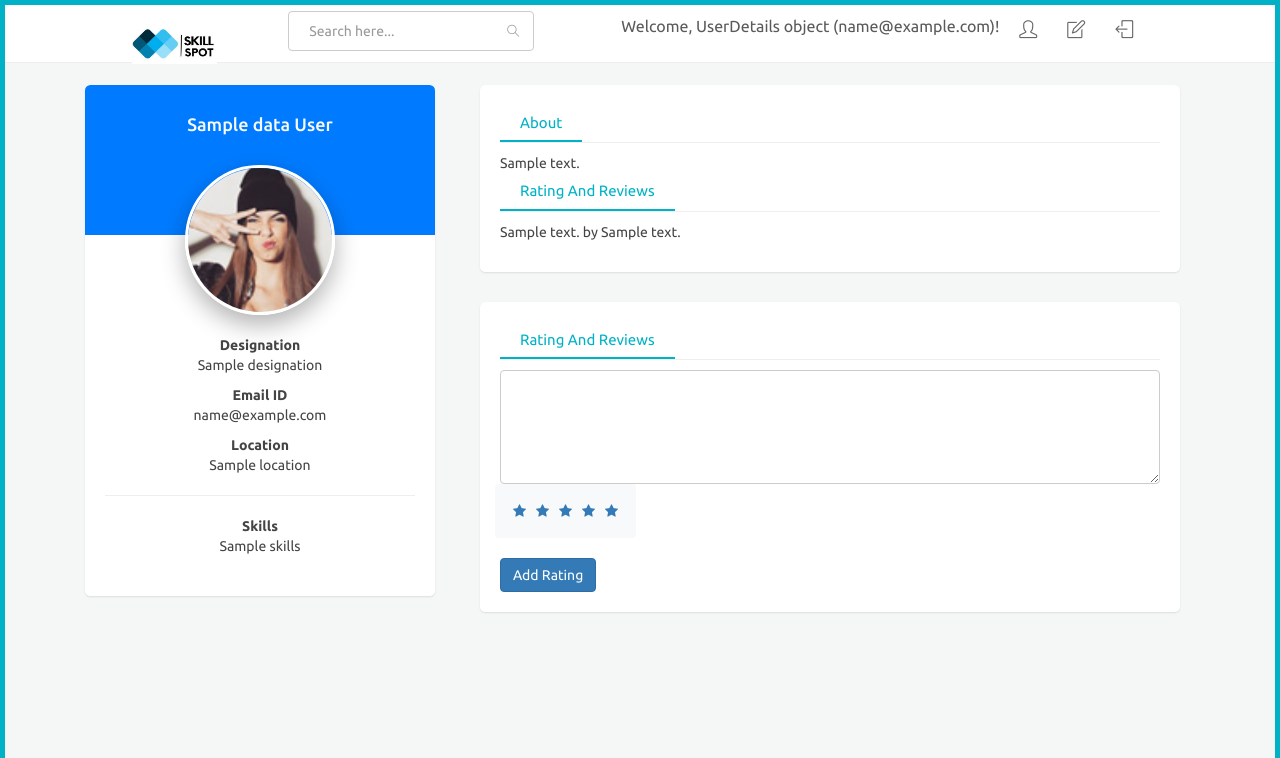
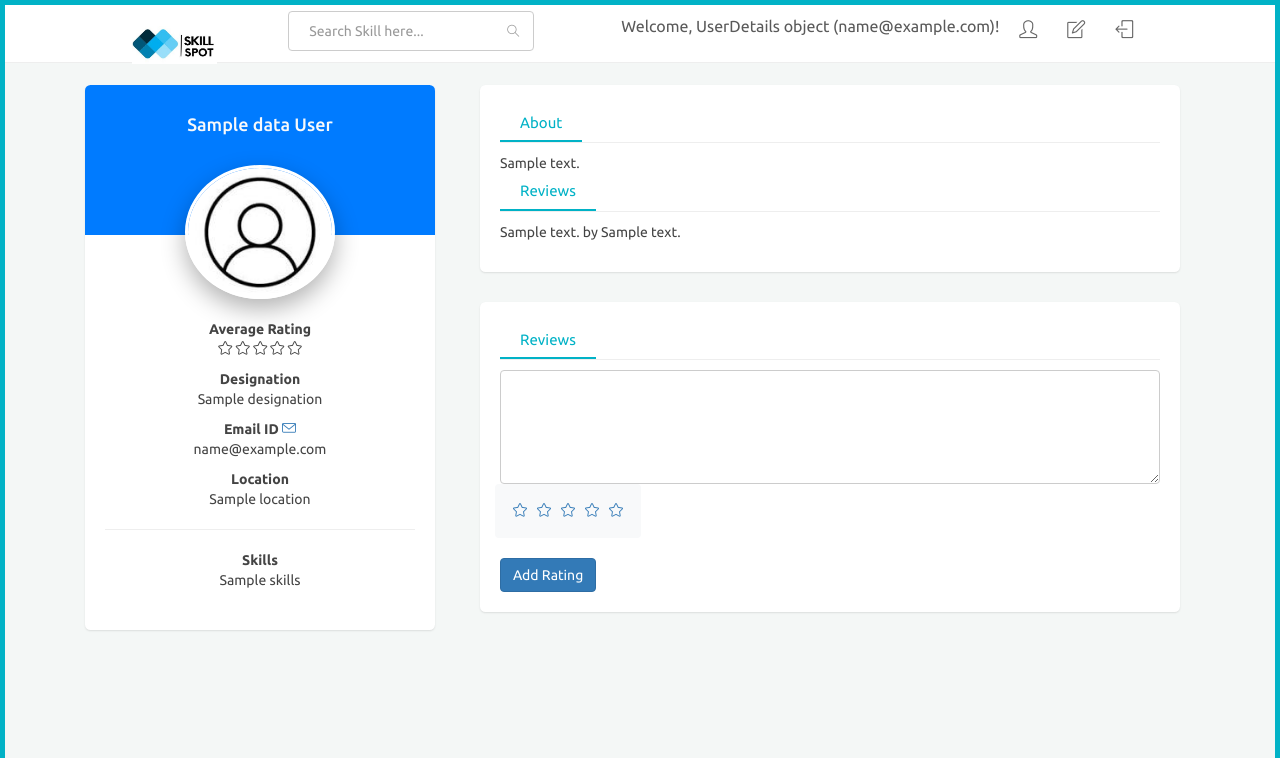
Before and after one commit to aanchal-05/skillspot, a Django app: template dashboard/templates/profile.html in a window 1280 px wide. Shown: the top 758 px of the page. Run offline with Django 5.2, Linux system fonts and the light colour scheme; tables that the repository leaves empty hold one stand-in row (values such as "Sample post"); the template is opened without the code that fills it: values that come from a table or form of the project are taken from there, most other values are stand-ins (such as "Sample title", 1, 10 or a date in 2020); some libraries are stand-ins or nearby versions.

Commit message:
rating functionality updated

```diff
--- a/authentication/models.py
+++ b/authentication/models.py
@@ -19,4 +19,4 @@ class UserDetails(models.Model):
     # about= models.TextField(blank=True, null=True)
     about= RichTextField(blank=True, null=True)
     review= models.CharField(max_length=1000,blank=True, null=True)
-    avgrating= models.IntegerField(default=0)
+    avgrating= models.FloatField(default=0)
--- a/authentication/templates/signup.html
+++ b/authentication/templates/signup.html
@@ -36,7 +36,7 @@
         <div class="vertical-align-middle auth-main">
           <div class="auth-box">
             <div class="top">
-                        <img src=" {%static 'assets/images/logo.jpg' %}" alt="Logo">
+                        <img src=" {%static 'assets/images/11.jpg' %}" alt="Logo">
 
             </div>
             <div class="card">
--- a/dashboard/templates/profile.html
+++ b/dashboard/templates/profile.html
@@ -70,7 +70,7 @@
 
           <div class="navbar-right">
                 <form id="navbar-search" class="navbar-form search-form"  method="get" action="{%url 'search' %}">
-                    <input value=""  name="search-skills" id= "search-skills" class="form-control" placeholder="Search here..." type="text">
+                    <input value=""  name="search-skills" id= "search-skills" class="form-control" placeholder="Search Skill here..." type="text">
                     <button type="submit" class="btn btn-default"><i class="icon-magnifier"></i></button>
                 </form>
 
@@ -89,13 +89,13 @@
                         </li>
 
                 <li class="d-none d-sm-inline-block d-md-none d-lg-inline-block">
-                            <a href="{%url 'view_profile' %}" class="icon-menu"><i class="icon-user"></i></a>
+                            <a href="{%url 'view_profile' %}" class="icon-menu"><i class="icon-user" title= "View Profile"></i></a>
                         </li>
                          <li class="d-none d-sm-inline-block d-md-none d-lg-inline-block">
-                            <a href="{%url 'update_profile' %}" class="icon-menu"><i class="icon-note"></i></a>
+                            <a href="{%url 'update_profile' %}" class="icon-menu"><i class="icon-note" title= "Update Profile"></i></a>
                         </li>
                          <li class="d-none d-sm-inline-block d-md-none d-lg-inline-block">
-                            <a href="{%url 'logout' %}" class="icon-menu"><i class="icon-logout"></i></a>
+                            <a href="{%url 'logout' %}" class="icon-menu"><i class="icon-logout" title= "Logout"></i></a>
                         </li>
 
 
@@ -120,14 +120,23 @@
                         </div>
                         <div class="member-img">
                             <a href="patient-invoice.html">
-                            <img src="{% static 'assets/images/sm/avatar2.jpg' %}" class="rounded-circle" alt="profile-image">
+                            <img src="{% static 'assets/images/profile.jpg' %}" class="rounded-circle" alt="profile-image">
                             </a>
                         </div>
                         <div class="body">
+                            <strong>Average Rating </strong>
+                         <p>
+               <span> <i class="icon-star {% if avgrating > 0 %} checked {% endif %}"> </i></span>
+                <span> <i class="icon-star {% if avgrating > 1 %} checked {% endif %}"> </i></span>
+                <span> <i class="icon-star  {% if avgrating > 2 %} checked {% endif %}"></i></span>
+                <span ><i class="icon-star  {% if avgrating > 3 %} checked {% endif %}" > </i></span>
+                <span> <i class="icon-star  {% if avgrating > 4 %} checked {% endif %}"> </i></span>
+            </p>
+
 
                             <strong>Designation</strong>
                             <p>{{ data.designation }}</p>
-                            <strong>Email ID</strong>
+                            <strong>Email ID <a href=" mailto: {{data.email}} " ><i class ="icon-envelope"> </i> </a> </strong>
                             <p>{{ data.email }}</p>
                             <strong>Location</strong>
                             <p>{{ data.location }}</p>
@@ -156,7 +165,7 @@
 
 
                   <ul class="nav nav-tabs-new2">
-                                <li class="nav-item"><a class="nav-link active" data-toggle="tab" >Rating And Reviews </a></li>
+                                <li class="nav-item"><a class="nav-link active" data-toggle="tab" > Reviews </a></li>
                             </ul>
                              <div class="tab-content mt-3">
 
@@ -183,21 +192,12 @@
                 <div class="col-lg-12 col-md-12">
                                     <div class="card">
                                         <div class="body">
-                                            {% comment %} <ul class="nav nav-tabs-new2">
-                                                <li class="nav-item"><a class="nav-link active" data-toggle="tab" >About</a></li>
-
-                                            </ul>                          {% endcomment %}
-                                            {% comment %} <div class="tab-content mt-3">
-
-
-                                                <div class="tab-pane active" id="About">
-                                    {{ data.about | safe }} {% endcomment %}
 
 
 
 
                                 <ul class="nav nav-tabs-new2">
-                                                <li class="nav-item"><a class="nav-link active" data-toggle="tab" >Rating And Reviews </a></li>
+                                                <li class="nav-item"><a class="nav-link active" data-toggle="tab" > Reviews </a></li>
 
                                             </ul>
                                             <div class="tab-content mt-3">
@@ -206,9 +206,7 @@
                                                 <div class="tab-pane active" id="About">
 
                                                 <div class="form-group">
-                                    {% comment %} <label>Text Area</label> {% endcomment %}
-    {% comment %} return render(request, 'profile.html',{ 'data' : data,  'result_review_user' : result_review_user {% endcomment %}
-                                  {% comment %} <p>  {{ result_review_user.content }}   <p>  by <p> {{ result_review_user.reviewer }}  </p> {% endcomment %}
+
 
 
             <form action="{% url 'profile' reviewemail=data.email %}" method="post">
@@ -216,47 +214,22 @@
 
 
                                     <textarea class="form-control" rows="5" cols="30" id="review-box" name="review-box"></textarea>
-                                    {% comment %} <div class="container" style="padding: 2em"> {% endcomment %}
-    {% comment %} {% for post in posts %} {% endcomment %}
-        {% comment %} <div class="card" style="width: 30rem;"> {% endcomment %}
-          {% comment %} <img class="card-img-top" style="max-height: 15rem; overflow: hidden" {% endcomment %}
-               {% comment %} src="/static/000107507.jpg" alt="Card image cap"> {% endcomment %}
-          {% comment %} <div class="card-body">
-            <h5 class="card-title"></h5>
-            <p class="card-text"></p>
-            <h5 class="card-title">Avg rating:
-                <span class="fa fa-star {% if post.average_rating > 0 %} checked {% endif %}"></span>
-                <span class="fa fa-star {% if post.average_rating > 1 %} checked {% endif %}"></span>
-                <span class="fa fa-star {% if post.average_rating > 2 %} checked {% endif %}"></span>
-                <span class="fa fa-star {% if post.average_rating > 3 %} checked {% endif %}" ></span>
-                <span class="fa fa-star {% if post.average_rating > 4 %} checked {% endif %}"></span>
-            </h5> {% endcomment %}
-            <ul class="btn btn-light list-inline rating-list">
-            {% comment %} <li><a href="{% url 'profile' reviewemail=data.email %}?rate=1">Link Text</a></li> {% endcomment %}
-{% comment %} {% if post.user_rating > 4 %} checked {% endif %} {% endcomment %}
+                              <ul class="btn btn-light list-inline rating-list">
+
               <li> <a href="{%url 'profile'  reviewemail=data.email %}?rate=5">
-                  <i class="fa fa-star " title="Rate 5"></i></li>
+                  <i class="icon-star" title="Rate 5"></i></li>
              <li> <a href="{%url 'profile'  reviewemail=data.email %}?rate=4">
-                  <i class="fa fa-star " title="Rate 4"></i></li>
+                  <i class="icon-star " title="Rate 4"></i></li>
                   <li> <a href="{%url 'profile'  reviewemail=data.email %}?rate=3">
-                  <i class="fa fa-star " title="Rate 3"></i></li>
+                  <i class="icon-star " title="Rate 3"></i></li>
                   <li> <a href="{%url 'profile'  reviewemail=data.email %}?rate=2">
-                  <i class="fa fa-star " title="Rate 2"></i></li>
+                  <i class="icon-star " title="Rate 2"></i></li>
                   <li> <a href="{%url 'profile'  reviewemail=data.email %}?rate=1">
-                  <i class="fa fa-star " title="Rate 1"></i></li>
+                  <i class="icon-star " title="Rate 1"></i></li>
 
 
-              {% comment %} <li onclick="rate(4, {{ data.email }})">
-                  <i class="fa fa-star {% if post.user_rating > 3 %} checked {% endif %}" title="Rate 4"></i></li>
-              <li onclick="rate(3, {{ data.email }})">
-                  <i class="fa fa-star {% if post.user_rating > 2 %} checked {% endif %}" title="Rate 3"></i></li>
-              <li onclick="rate(2, {{ data.email }})">
-                  <i class="fa fa-star {% if post.user_rating > 1 %} checked {% endif %}" title="Rate 2"></i></li>
-              <li onclick="rate(1, {{ data.email }})">
-                  <i class="fa fa-star {% if post.user_rating > 0 %} checked {% endif %}" title="Rate 1"></i></li>
-            </ul> {% endcomment %}
+
           </div>
-        {% comment %} </div> {% endcomment %}
 
                                      <button type="submit" class="btn btn-primary mt-2"> Add Rating</button>
                                        </form>
```
Also changed, not shown: authentication/templates/login.html (+5 -4 lines), dashboard/templates/navbar.html (+4 -4 lines), dashboard/templates/search.html (+32 -4 lines), dashboard/templates/update_profile.html (+6 -6 lines), dashboard/templates/view_profile.html (+38 -9 lines), dashboard/views.py (+19 -38 lines), authentication/migrations/0010_alter_userdetails_avgrating.py (added), authentication/static/assets/images/1.jpg, authentication/static/assets/images/11.jpg (added), authentication/static/assets/images/design.jpg (added), 1 other file.
